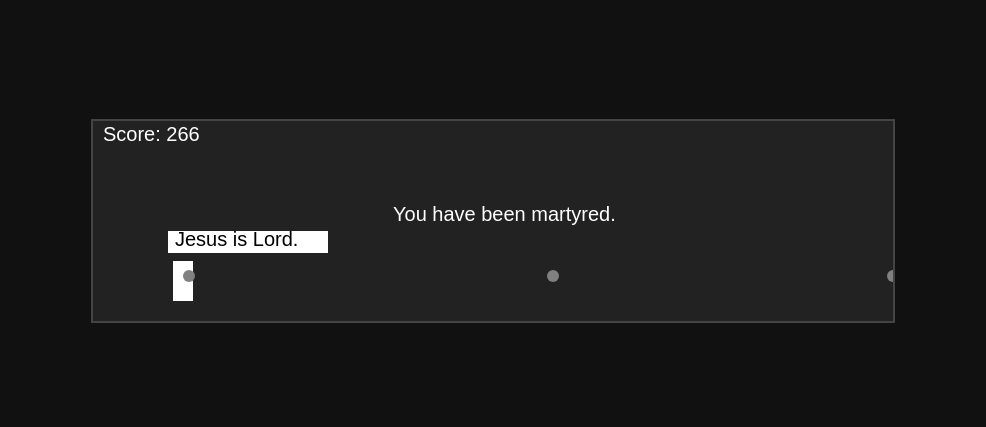
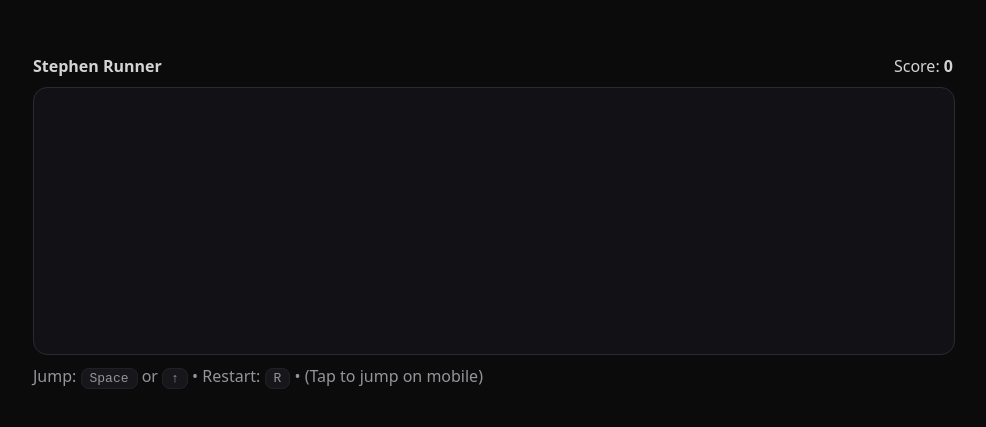
Before and after one commit to stephen-runner/stephen-runner, a plain HTML site: page index.html in a window 1280 px wide. Shown: the part 179-606 px from the top of the page, without its empty margins (147-1133 px from the left). Drawn offline with Linux system fonts and the light colour scheme.

Commit message:
Update index.html

```diff
--- a/index.html
+++ b/index.html
@@ -2,130 +2,51 @@
 <html lang="en">
 <head>
   <meta charset="UTF-8" />
+  <meta name="viewport" content="width=device-width,initial-scale=1" />
   <title>Stephen Runner</title>
   <style>
+    :root { color-scheme: dark; }
     body {
       margin: 0;
-      background: #111;
+      background: #0b0b0c;
+      height: 100vh;
+      display: grid;
+      place-items: center;
+      font-family: system-ui, -apple-system, Segoe UI, Roboto, Arial, sans-serif;
+    }
+    .wrap { width: min(920px, 96vw); }
+    .hud {
       display: flex;
-      justify-content: center;
-      align-items: center;
-      height: 100vh;
-      font-family: Arial, sans-serif;
-      color: white;
+      justify-content: space-between;
+      align-items: baseline;
+      margin: 0 0 10px 0;
+      color: #eaeaea;
+      opacity: 0.9;
+      user-select: none;
     }
+    .hud small { opacity: 0.7; }
     canvas {
-      background: #222;
-      border: 2px solid #444;
+      width: 100%;
+      height: auto;
+      background: #121216;
+      border: 1px solid #2a2a33;
+      border-radius: 14px;
+      display: block;
     }
+    .hint { margin-top: 10px; color: #cfcfd6; opacity: 0.7; user-select: none; }
+    kbd { background:#1b1b22; border:1px solid #2a2a33; padding:2px 8px; border-radius:8px; }
   </style>
 </head>
 <body>
-  <canvas id="game" width="800" height="200"></canvas>
+  <div class="wrap">
+    <div class="hud">
+      <div><strong>Stephen Runner</strong> <small id="status"></small></div>
+      <div>Score: <strong id="score">0</strong></div>
+    </div>
+    <canvas id="game" width="900" height="260"></canvas>
+    <div class="hint">Jump: <kbd>Space</kbd> or <kbd>↑</kbd> • Restart: <kbd>R</kbd> • (Tap to jump on mobile)</div>
+  </div>
 
-  <script>
-    const canvas = document.getElementById("game");
-    const ctx = canvas.getContext("2d");
-
-    let stephen = { x: 80, y: 140, w: 20, h: 40, vy: 0, onGround: true };
-    let stones = [];
-    let score = 0;
-    let gameOver = false;
-
-    const quotes = [
-      "Jesus is Lord.",
-      "I see the heavens opened.",
-      "Father, forgive them.",
-      "You cannot silence the truth."
-    ];
-
-    let currentQuote = "";
-    let quoteTimer = 0;
-
-    function spawnStone() {
-      stones.push({ x: canvas.width, y: 155, r: 6 });
-    }
-
-    setInterval(spawnStone, 1500);
-
-    document.addEventListener("keydown", e => {
-      if (e.code === "Space" && stephen.onGround && !gameOver) {
-        stephen.vy = -10;
-        stephen.onGround = false;
-      }
-    });
-
-    function update() {
-      if (gameOver) return;
-
-      stephen.vy += 0.5;
-      stephen.y += stephen.vy;
-
-      if (stephen.y >= 140) {
-        stephen.y = 140;
-        stephen.vy = 0;
-        stephen.onGround = true;
-      }
-
-      stones.forEach(s => s.x -= 4);
-      stones = stones.filter(s => s.x > -10);
-
-      stones.forEach(s => {
-        if (
-          s.x < stephen.x + stephen.w &&
-          s.x + s.r > stephen.x &&
-          s.y < stephen.y + stephen.h
-        ) {
-          gameOver = true;
-        }
-      });
-
-      score++;
-
-      if (quoteTimer <= 0 && Math.random() < 0.01) {
-        currentQuote = quotes[Math.floor(Math.random() * quotes.length)];
-        quoteTimer = 120;
-      }
-
-      quoteTimer--;
-    }
-
-    function draw() {
-      ctx.clearRect(0, 0, canvas.width, canvas.height);
-
-      ctx.fillStyle = "white";
-      ctx.fillRect(stephen.x, stephen.y, stephen.w, stephen.h);
-
-      ctx.fillStyle = "gray";
-      stones.forEach(s => {
-        ctx.beginPath();
-        ctx.arc(s.x, s.y, s.r, 0, Math.PI * 2);
-        ctx.fill();
-      });
-
-      if (currentQuote) {
-        ctx.fillStyle = "white";
-        ctx.fillRect(stephen.x - 5, stephen.y - 30, 160, 22);
-        ctx.fillStyle = "black";
-        ctx.fillText(currentQuote, stephen.x + 2, stephen.y - 15);
-      }
-
-      ctx.fillStyle = "white";
-      ctx.fillText("Score: " + score, 10, 20);
-
-      if (gameOver) {
-        ctx.font = "20px Arial";
-        ctx.fillText("You have been martyred.", 300, 100);
-      }
-    }
-
-    function loop() {
-      update();
-      draw();
-      requestAnimationFrame(loop);
-    }
-
-    loop();
-  </script>
+  <script src="./game.js"></script>
 </body>
 </html>
```
